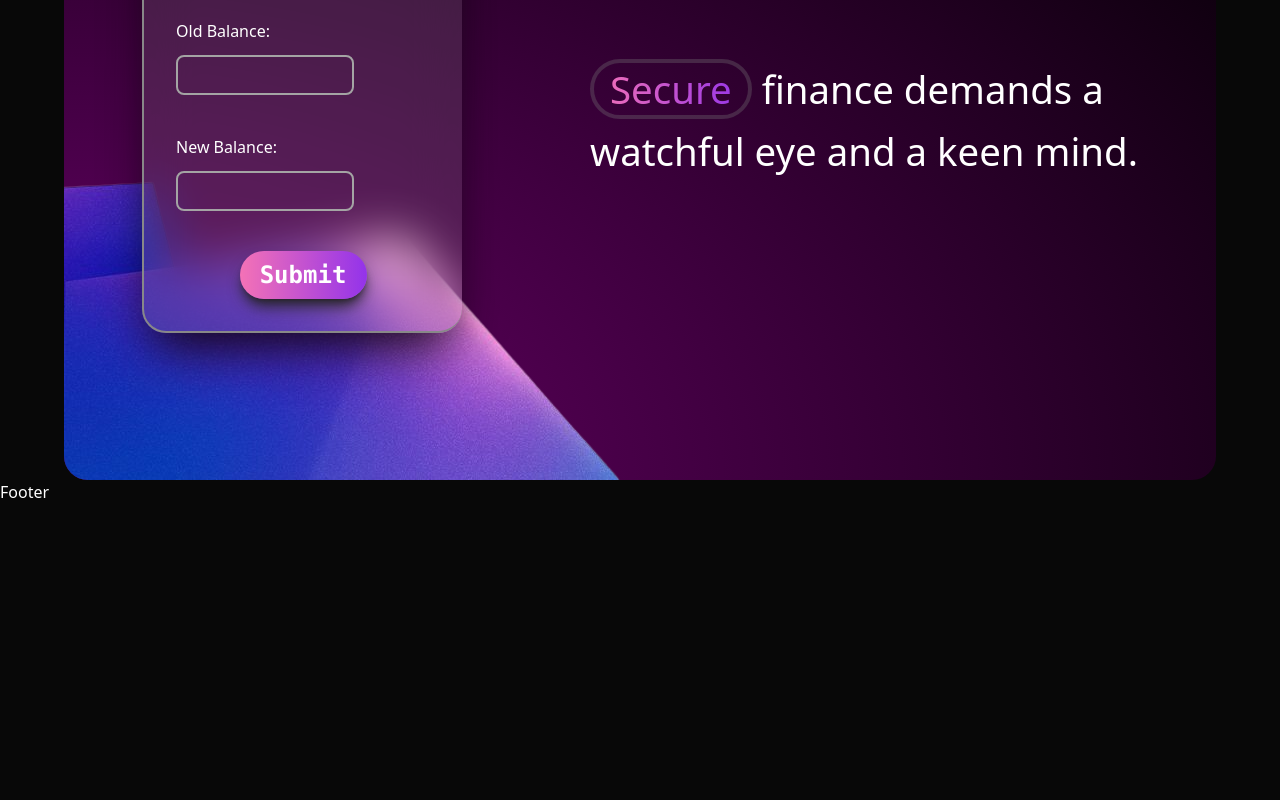
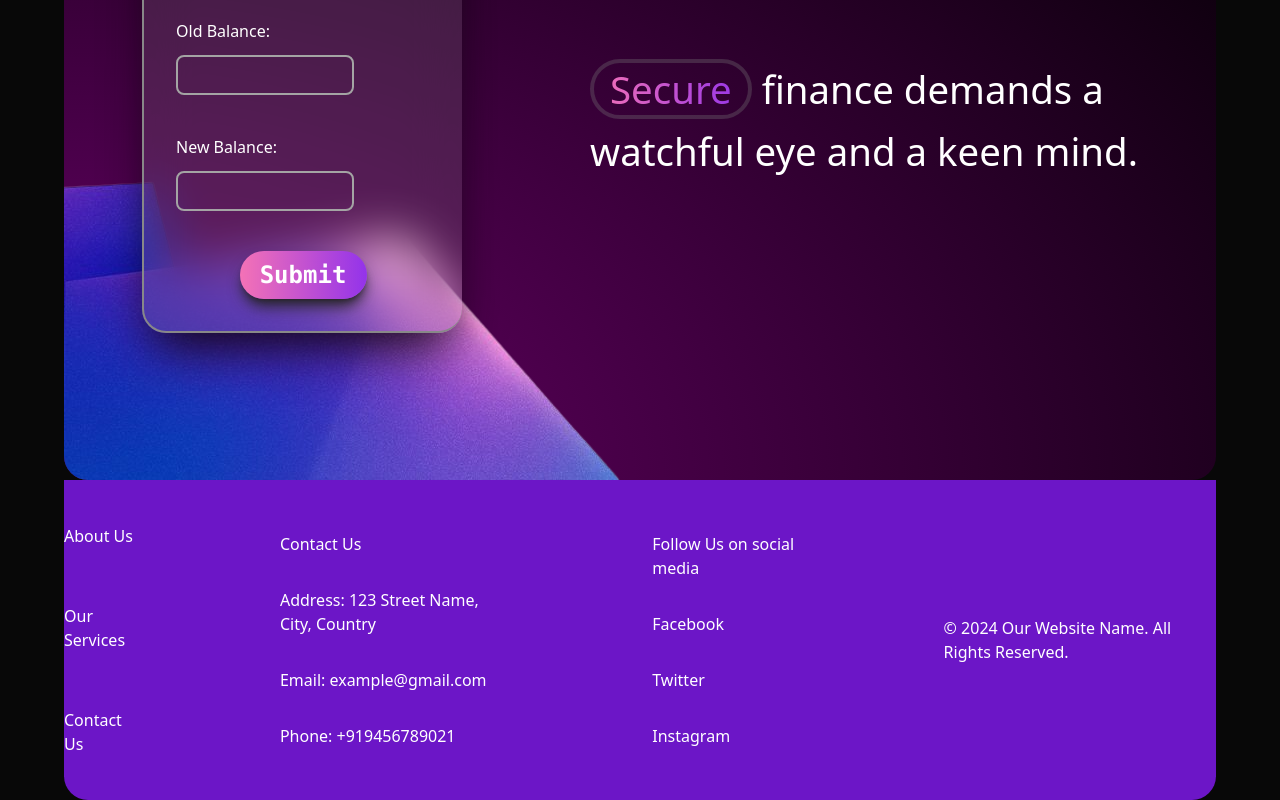
Before and after one commit to Roushan1512/Payments-Fraud-Detection, a React (Vite) app in the folder clientside/: page / in a window 1280 px wide. Shown: the part 240-1040 px from the top of the page. Before the commit the page ends 800 px from the top, so only its background shows below. Built offline with nearby package versions, Linux system fonts and the light colour scheme; what @nextui-org/react would draw is missing.

Commit message:
footer updated

```diff
--- /dev/null
+++ b/clientside/src/components/Footer/ContactInfo.jsx
@@ -0,0 +1,15 @@
+// ContactInfo.js
+import React from 'react';
+
+const ContactInfo = () => {
+  return (
+    <div className='flex gap-8 flex-col'>
+      <h3>Contact Us</h3>
+      <p>Address: 123 Street Name, City, Country</p>
+      <p>Email: example@gmail.com</p>
+      <p>Phone: +919456789021</p>
+    </div>
+  );
+};
+
+export default ContactInfo;
--- /dev/null
+++ b/clientside/src/components/Footer/Copyright.jsx
@@ -0,0 +1,11 @@
+import React from 'react';
+
+const Copyright = () => {
+  return (
+    <div>
+    <p>&copy; 2024 Our Website Name. All Rights Reserved.</p>
+    </div>
+  );
+};
+
+export default Copyright;
--- a/clientside/src/components/Footer/Footer.jsx
+++ b/clientside/src/components/Footer/Footer.jsx
@@ -1,7 +1,21 @@
-import React from "react";
+// Footer.js
+import React from 'react';
+import FooterNav from './FooterNav';
+import ContactInfo from './ContactInfo';
+import SocialLinks from './SocialLinks';
+import Copyright from './Copyright';
 
 const Footer = () => {
-  return <div>Footer</div>;
+  return (
+    <footer>
+      <div className="bg-[#6C16C7] flex justify-center items-center h-[40vh] w-[90vw] gap-36 mx-auto rounded-b-3xl ">
+      <FooterNav />
+      <ContactInfo />
+      <SocialLinks />
+      <Copyright />
+      </div>
+    </footer>
+  );
 };
 
 export default Footer;
--- /dev/null
+++ b/clientside/src/components/Footer/FooterNav.jsx
@@ -0,0 +1,15 @@
+import React from 'react';
+
+const FooterNav = () => {
+  return (
+    <nav>
+      <ul className='flex gap-14 flex-col'>
+        <li><a href="#">About Us</a></li>
+        <li><a href="#">Our Services</a></li>
+        <li><a href="#">Contact Us</a></li>
+      </ul>
+    </nav>
+  );
+};
+
+export default FooterNav;
--- /dev/null
+++ b/clientside/src/components/Footer/SocialLinks.jsx
@@ -0,0 +1,16 @@
+import React from 'react';
+
+const SocialLinks = () => {
+  return (
+    <div>
+      <ul className='flex gap-8 flex-col'>
+      <p>Follow Us on social media</p>
+        <li><a href="#">Facebook</a></li>
+        <li><a href="#">Twitter</a></li>
+        <li><a href="#">Instagram</a></li>
+      </ul>
+    </div>
+  );
+};
+
+export default SocialLinks;
```
Also changed, not shown: 1 other file (tests, documents, lock files or other folders).
